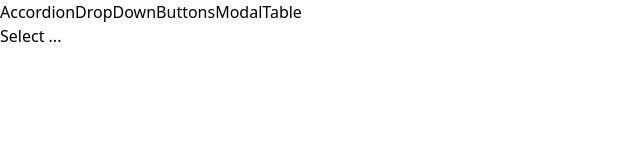
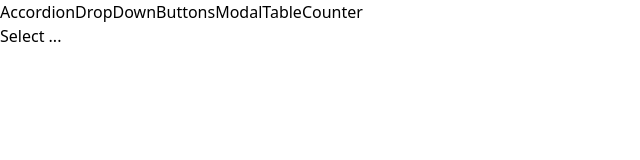
Before and after one commit to matt6852/todo-ts, a React (Vite) app: page / in a window 1280 px wide. Shown: the top 160 px of the page, without its empty margins (0-640 px from the left). Built offline with nearby package versions, Linux system fonts and the light colour scheme.

Commit message:
useReduce

```diff
--- a/src/App.tsx
+++ b/src/App.tsx
@@ -2,6 +2,7 @@ import Route from "./components/Route"
 import SideBar from "./navigation/SideBar"
 import AcordionPage from "./pages/AcordionPage"
 import ButtonPage from "./pages/ButtonPage"
+import CounterPage from "./pages/CounterPage"
 import DropDownPage from "./pages/DropDownPage"
 import ModalPage from "./pages/ModalPage"
 import TablePage from "./pages/TablePage"
@@ -31,6 +32,9 @@ function App() {
         <Route to="/table">
           <TablePage />
         </Route>
+        <Route to="/counter">
+          <CounterPage />
+        </Route>
       </div>
 
     </div>
--- a/src/components/SortableTable.tsx
+++ b/src/components/SortableTable.tsx
@@ -7,6 +7,7 @@ type SortOrderType = null | "asc" | "desc"
 type SortByType = null | "name" | "score" | string
 const SortableTable = (props: TableProps) => {
  const { config, data } = props
+
  const { sortedData, handleClick, sortBy, sortOrder } = useSortableHook({ data, config })
  const renderIcons = (label: string, sortBy: SortByType, sortOrder: SortOrderType) => {
   if (label !== sortBy) {
--- /dev/null
+++ b/src/hooks/use-counter-hook.tsx
@@ -0,0 +1,17 @@
+import React, { useState } from 'react'
+
+const useConter = (initState: number) => {
+ const [counter, setCounter] = useState(initState)
+
+ const incrementCounter = () => {
+  setCounter(counter + 1)
+ }
+ return {
+  counter,
+  incrementCounter
+ }
+
+
+}
+
+export default useConter
--- a/src/navigation/SideBar.tsx
+++ b/src/navigation/SideBar.tsx
@@ -1,9 +1,14 @@
 import Link from '../components/Link'
 
 function SideBar() {
- const links = [{ label: "Accordion", path: "/accordion" }, { label: "DropDown", path: "/" }, { label: "Buttons", path: "/buttons" }
-  , { label: "Modal", path: "/modal" },
- { label: "Table", path: "/table" }]
+ const links = [
+  { label: "Accordion", path: "/accordion" },
+  { label: "DropDown", path: "/" },
+  { label: "Buttons", path: "/buttons" },
+  { label: "Modal", path: "/modal" },
+  { label: "Table", path: "/table" },
+  { label: "Counter", path: "/counter" }
+ ]
 
  const renderLinks = links.map((link) => <Link activeClassName="font-bold border-l-4 border-blue-500 pl-2" className="mb-3" key={link.label} to={link.path}>{link.label}</Link>)
  return (
--- /dev/null
+++ b/src/pages/CounterPage.tsx
@@ -0,0 +1,24 @@
+import React, { FormEvent } from 'react'
+import useConter from '../hooks/use-counter-hook'
+import Button from '../components/Button'
+
+const CounterPage = () => {
+ const { counter } = useConter(10)
+ const handleSubmit = (e: FormEvent<HTMLFormElement>) => {
+  e.preventDefault()
+ }
+ return (
+  <div>
+   <h1>conuter: {counter}</h1>
+   <form onSubmit={handleSubmit} >
+
+    <div> <input className='border' type="number" /></div>
+    <div> <Button warning rounded>submit</Button>
+    </div>
+
+   </form>
+  </div>
+ )
+}
+
+export default CounterPage
```
